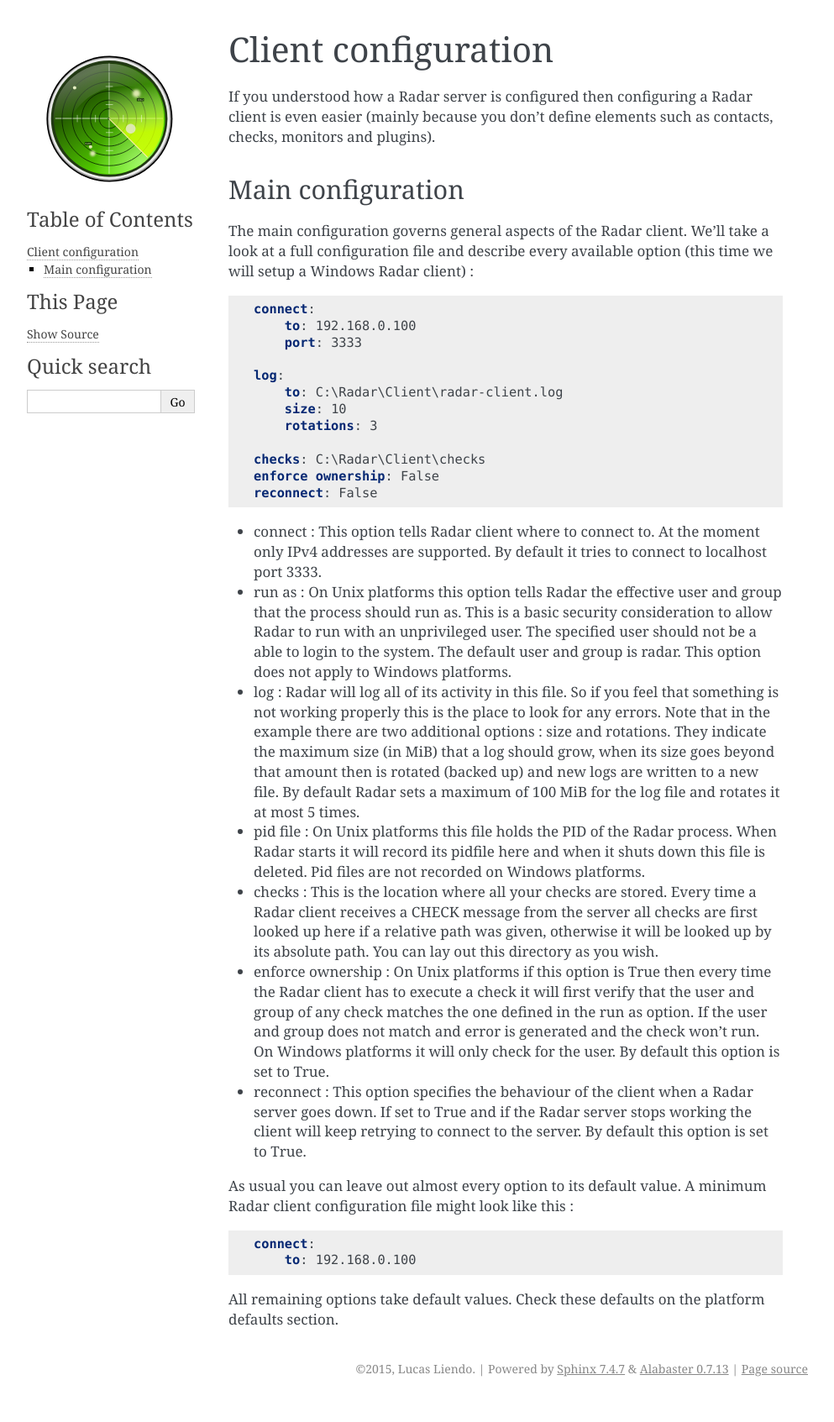
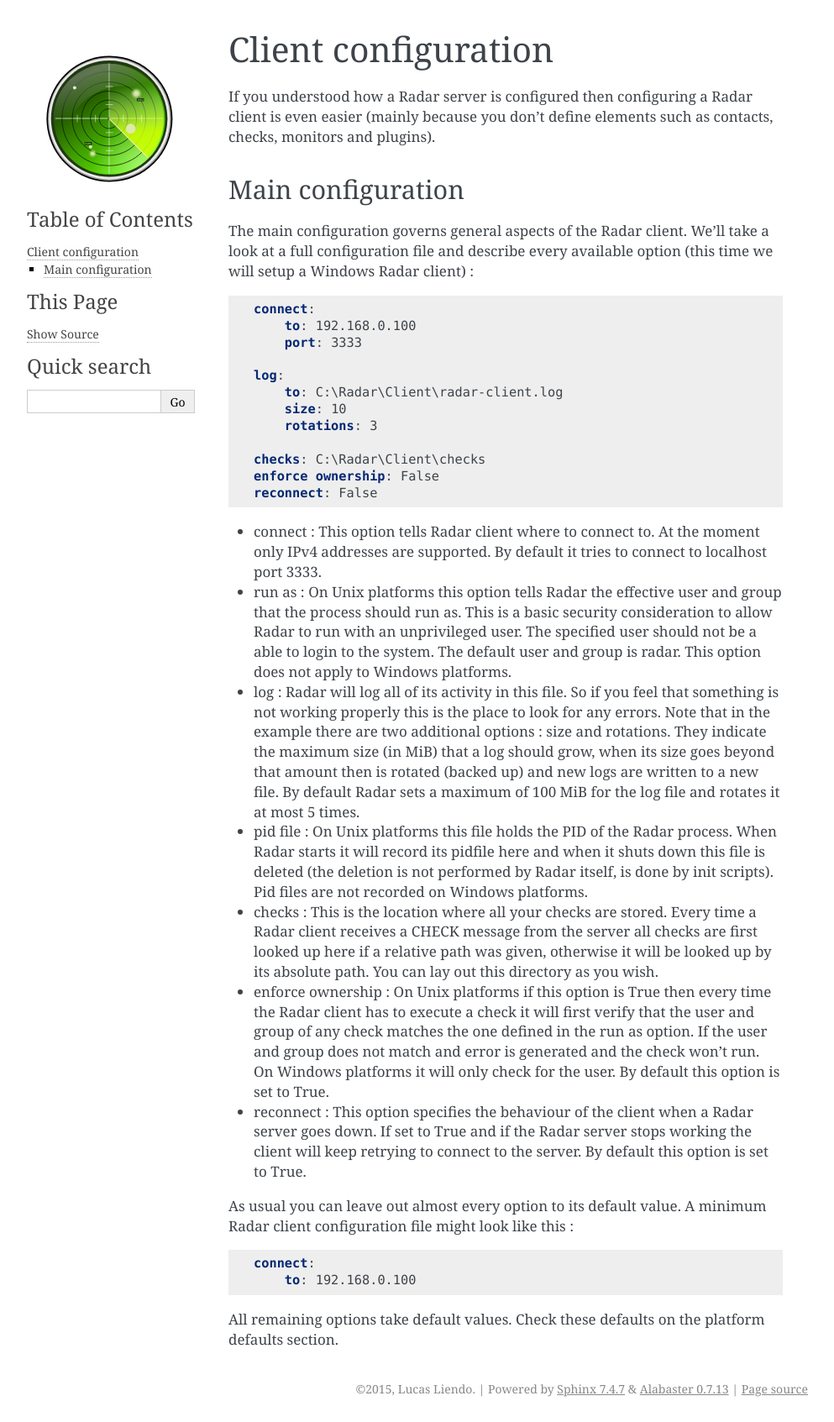
Before and after one commit to lliendo/Radar, a Sphinx documentation site: the page built from docs/client-configuration.rst, in a window 1280 px wide. Shown: the whole page at 84% size, without its empty margins (148-1141 px from the left). Built offline with Sphinx 7.4.7, drawn with Linux system fonts in a browser that asks for light colours; before the commit the page ends 1669 px from its top, so only the background shows below that.

Commit message:
- Updated documentation.

```diff
--- a/docs/client-configuration.rst
+++ b/docs/client-configuration.rst
@@ -49,7 +49,8 @@ option (this time we will setup a Windows Radar client) :
 
 * pid file : On Unix platforms this file holds the PID of the Radar
   process. When Radar starts it will record its pidfile here and when
-  it shuts down this file is deleted. Pid files are not recorded on Windows
+  it shuts down this file is deleted (the deletion is not performed by Radar
+  itself, is done by init scripts). Pid files are not recorded on Windows
   platforms.
 
 * checks : This is the location where all your checks are stored. Every time
--- a/docs/server-configuration.rst
+++ b/docs/server-configuration.rst
@@ -74,7 +74,8 @@ option :
 
 * pid file : On Unix platforms this file holds the PID of the Radar
   process. When Radar starts it will record its pidfile here and when
-  it shuts down this file is deleted. Pid files are not recorded on Windows
+  it shuts down this file is deleted (the deletion is not performed by Radar
+  itself, is done by init scripts). Pid files are not recorded on Windows
   platforms.
 
 * checks, contacts, monitors, plugins : All these set of options tell
```
